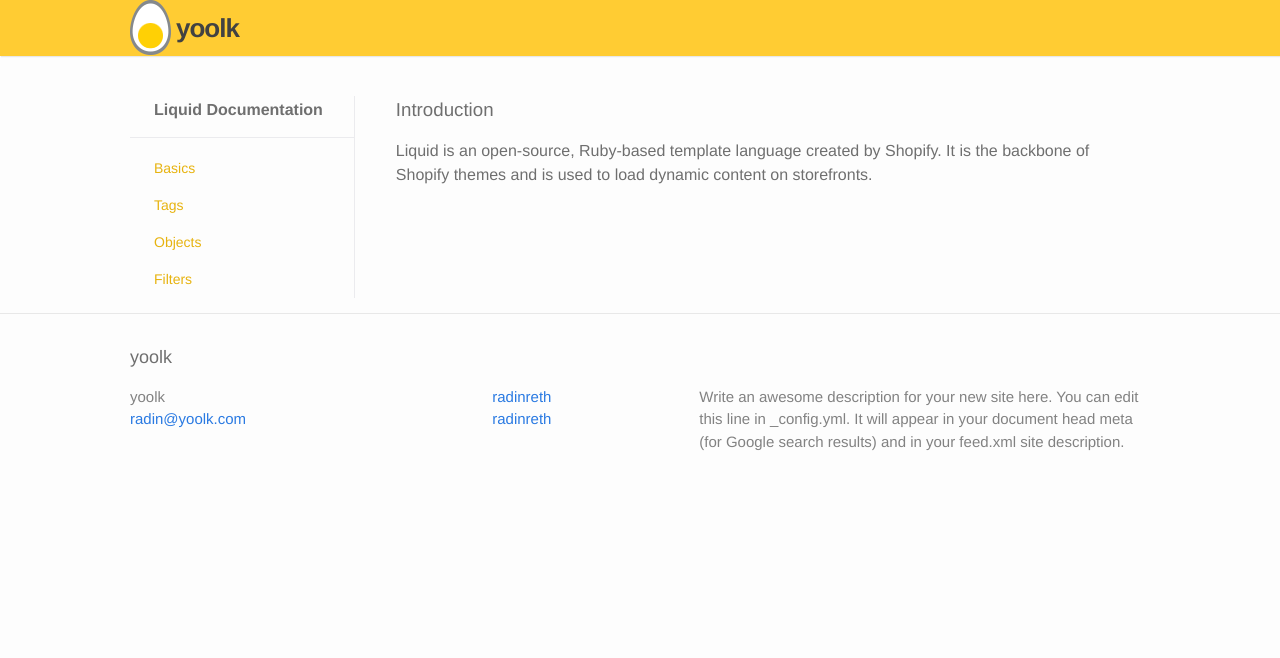
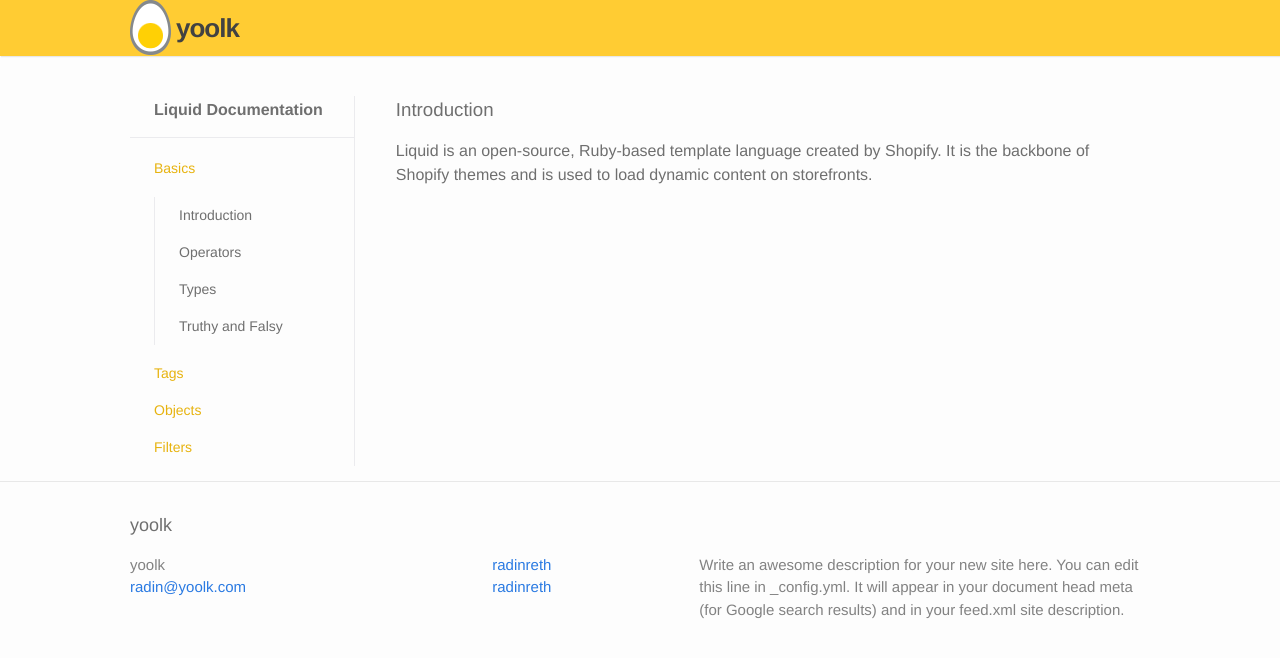
Before and after one commit to yoolk/liquid-documentation, a Jekyll site: the page built from basics/index.html, in a window 1280 px wide. Shown: the top 658 px of the page. Built offline with Jekyll 4.4.1, drawn with Linux system fonts in a browser that asks for light colours.

Commit message:
add page operators

```diff
--- a/_layouts/nav_basics.html
+++ b/_layouts/nav_basics.html
@@ -7,7 +7,7 @@ layout: default
     {% for nav in site.data.navs %}
       {% assign nav_title = nav.title | downcase | prepend: '/' %}
       <dt {% if nav_title == page.dir %} {{'class="active"'}} {% endif %}> <a href="{{ nav_title }}">{{ nav.title }} </a> </dt>
-      {% if nav_title == page.dir %}
+      {% if page.dir contains nav_title %}
         <dd>
           <ul class="subnav">
             <li class="subnav-item">
--- /dev/null
+++ b/basics/operators/index.html
@@ -0,0 +1,5 @@
+---
+layout: nav_basics
+---
+<h3>Operators page</h3>
+<p>Liquid is an open-source, Ruby-based template language created by Shopify. It is the backbone of Shopify themes and is used to load dynamic content on storefronts.</p>
```
